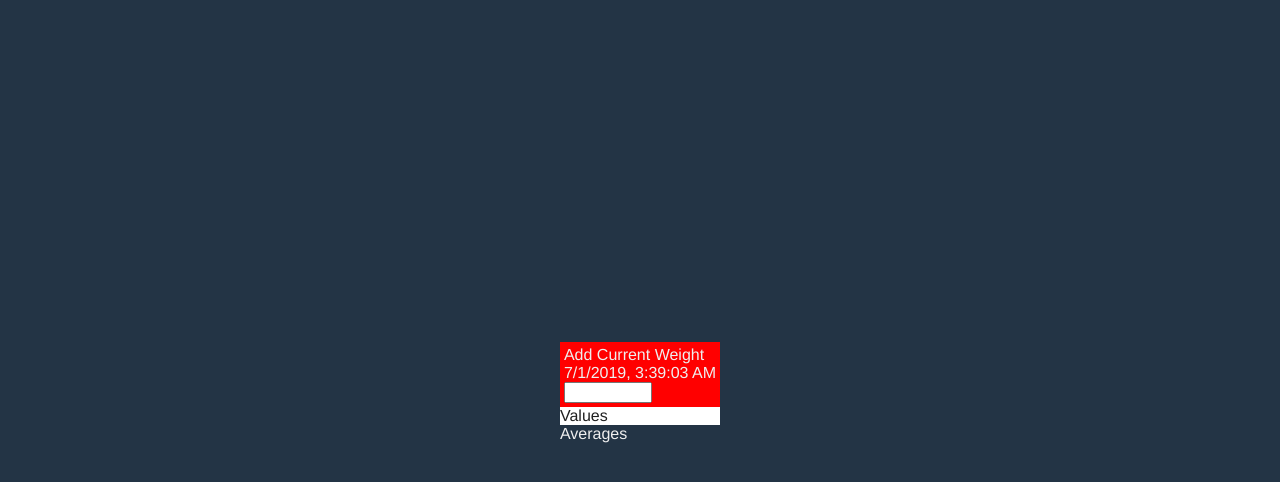
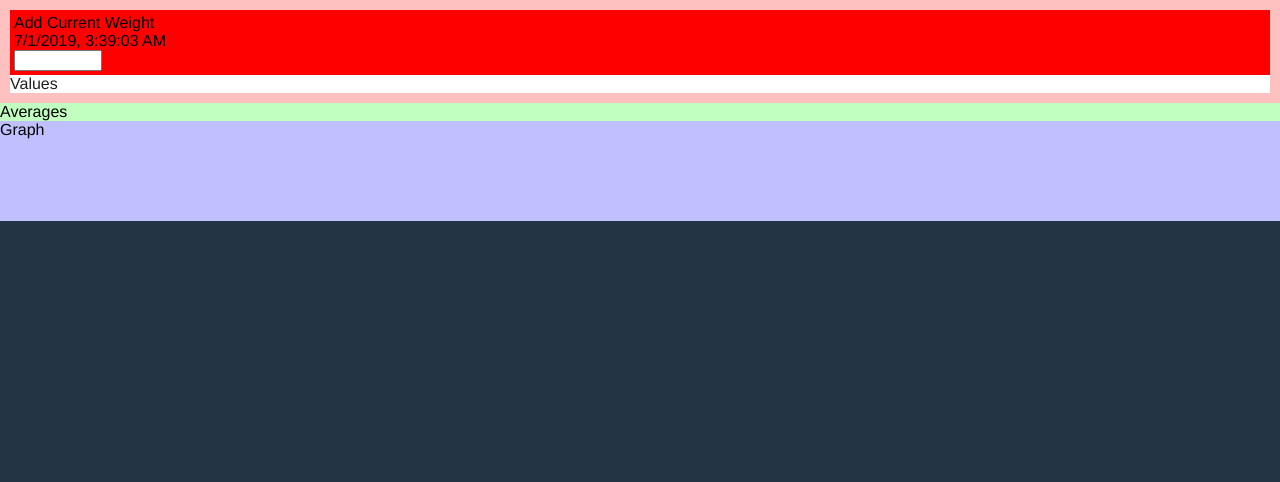
Before and after one commit to philrmass/hunger-habit, a React (Create React App) app: page / in a window 1280 px wide. Shown: the top 482 px of the page. Built offline with nearby package versions, Linux system fonts and the light colour scheme.

Commit message:
change layout

```diff
--- a/src/components/App.js
+++ b/src/components/App.js
@@ -1,6 +1,10 @@
 import React, { useEffect, useState } from 'react';
+import { useLocalStorage } from '../utilities/storage';
+import Averages from './Averages';
+import Graph from './Graph';
+import Weights from './Weights';
 import '../style/App.css';
-import { useLocalStorage } from '../utilities/storage';
+
 
 function averageMonths(weights) {
   const aves = Array.from(Array(12), () => 0);
@@ -57,92 +61,32 @@ function App() {
     setYears(averaged);
   }, [weights]);
 
-  function saveWeight(e) {
-    if(e.keyCode === 13) {
-      setWeights([...weights, {
-        time: Date.now(),
-        weight: e.target.value,
-      }]);
-    }
+  function saveWeight(value) {
+    setWeights([...weights, {
+      time: Date.now(),
+      weight: value,
+    }]);
   }
 
   function deleteWeight(time) {
     setWeights(weights.filter((value) => value.time !== time));
   }
 
-  const date = new Date();
   return (
-    <div className="page">
-      <main className="weightMain">
-        <section>
-          <div className="weightInput">
-            <div>
-              Add Current Weight
-            </div>
-            <div>
-              {(new Date()).toLocaleString()}
-            </div>
-            <div>
-              <input
-                type="number"
-                min="0"
-                max="1000"
-                step="0.1"
-                onKeyUp={saveWeight}
-              />
-            </div>
-          </div>
-          <div className="weightValues">
-            <header>
-              Values
-            </header>
-            <main>
-              { weights.map((value) => (
-                <div key={value.time}>
-                  <span className="weight">
-                    {value.weight}
-                  </span>
-                  <span className="time">
-                    {(new Date(value.time)).toLocaleString()}
-                  </span>
-                  <button onClick={() => deleteWeight(value.time)}>
-                    Delete
-                  </button>
-                </div>
-              ))}
-            </main>
-          </div>
-        </section>
-        <section>
-          <div>
-            Averages
-          </div>
-          <ul>
-            { years.map((year) => (
-              <li key={year}>
-                {year.year}
-                <ul>
-                  { year.monthAves.map((ave, index) =>
-                    ((ave != 0) &&
-                    <li key={`${year}-${index}`} className='average'>
-                    <div>
-                      {(new Date(date.setMonth(index))).toLocaleString('en', { month: 'long' })}
-                    </div>
-                    <div>
-                      {ave.toFixed(1)}
-                    </div>
-                    <div>
-                      ({year.monthStdDevs[index].toFixed(1)})
-                    </div>
-                  </li>
-                  ))}
-                </ul>
-              </li>
-            ))}
-          </ul>
-        </section>
-      </main>
-    </div>
+    <main className='page'>
+      <Weights
+        weights={weights}
+        saveWeight={saveWeight}
+        deleteWeight={deleteWeight}
+      />
+      <Averages
+        weights={weights}
+        years={years}
+      />
+      <Graph
+        weights={weights}
+      />
+    </main>
   );
 }
 
--- /dev/null
+++ b/src/components/Averages.js
@@ -0,0 +1,45 @@
+import React from 'react';
+import PropTypes from 'prop-types';
+
+
+function Averages({ weights, years }) {
+  const date = new Date();
+
+  return (
+    <section className='averages'>
+      <div>
+        Averages
+      </div>
+      <ul>
+        { years.map((year) => (
+          <li key={year}>
+            {year.year}
+            <ul>
+              { year.monthAves.map((ave, index) =>
+                ((ave !== 0) &&
+                  <li key={`${year}-${index}`} className='average'>
+                    <div>
+                      {(new Date(date.setMonth(index))).toLocaleString('en', { month: 'long' })}
+                    </div>
+                    <div>
+                      {ave.toFixed(1)}
+                    </div>
+                    <div>
+                      ({year.monthStdDevs[index].toFixed(1)})
+                    </div>
+                  </li>
+                ))}
+              </ul>
+            </li>
+        ))}
+      </ul>
+    </section>
+  );
+}
+
+Averages.propTypes = {
+  weights: PropTypes.arrayOf(PropTypes.object),
+  years: PropTypes.arrayOf(PropTypes.object),
+};
+
+export default Averages;
--- /dev/null
+++ b/src/components/Graph.js
@@ -0,0 +1,16 @@
+import React from 'react';
+import PropTypes from 'prop-types';
+
+function Weights({ weights }) {
+  return (
+    <section className='graph'>
+      <div>Graph</div>
+    </section>
+  );
+}
+
+Weights.propTypes = {
+  weights: PropTypes.arrayOf(PropTypes.object),
+};
+
+export default Weights;
--- /dev/null
+++ b/src/components/Weights.js
@@ -0,0 +1,65 @@
+import React, { useState } from 'react';
+import PropTypes from 'prop-types';
+
+function Weights({ weights, saveWeight, deleteWeight }) {
+  const [current, setCurrent] = useState(undefined);
+
+  function enterWeight(e) {
+    if(e.keyCode === 13) {
+      console.log('enter', e.target.value);
+      saveWeight(e.target.value);
+    }
+  }
+
+  return (
+    <section className='weights'>
+      <section>
+        <div className="weightInput">
+          <div>
+            Add Current Weight
+          </div>
+          <div>
+            {(new Date()).toLocaleString()}
+          </div>
+          <div>
+            <input
+              type="number"
+              min="0"
+              max="1000"
+              step="0.1"
+              onKeyUp={enterWeight}
+            />
+          </div>
+        </div>
+        <div className="weightValues">
+          <header>
+            Values
+          </header>
+          <main>
+            { weights.map((value) => (
+              <div key={value.time}>
+                <span className="weight">
+                  {value.weight}
+                </span>
+                <span className="time">
+                  {(new Date(value.time)).toLocaleString()}
+                </span>
+                <button onClick={() => deleteWeight(value.time)}>
+                  Delete
+                </button>
+              </div>
+            ))}
+          </main>
+        </div>
+      </section>
+    </section>
+  );
+}
+
+Weights.propTypes = {
+  weights: PropTypes.arrayOf(PropTypes.object),
+  saveWeight: PropTypes.func,
+  deleteWeight: PropTypes.func,
+};
+
+export default Weights;
--- a/src/index.css
+++ b/src/index.css
@@ -1,4 +1,5 @@
 :root {
+  --bg-color: #233445;
 }
 
 body {
@@ -8,14 +9,38 @@ body {
 }
 
 .page {
-  display: flex;
-  justify-content: center;
-  align-items: center;
   min-height: 100vh;
-  background: #233445;
+  background: var(--bg-color);
+}
+
+.top {
+  background: #ffe0c0;
+}
+
+.weights {
+  height: 60%;
+  padding: 10px;
+  border: 20px;
+  background: #ffc0c0;
+}
+
+.averages {
+  background: #c0ffc0;
+  color: black;
+}
+
+.averages ul {
+  margin: 0;
+  padding: 0;
 }
 
 .average {
   display: flex;
   justify-content: space-around;
 }
+
+.graph {
+  min-width: 300px;
+  min-height: 100px;
+  background: #c0c0ff;
+}
--- a/src/utilities/storage.js
+++ b/src/utilities/storage.js
@@ -1,18 +1,22 @@
-import { useState } from 'react';
+import { useEffect, useState } from 'react';
 
 export function useLocalStorage(key, initialValue) {
-  let storedValue = localStorage.getItem(key);
-  if (storedValue === null) {
-    storedValue = initialValue;
-    localStorage.setItem(key, JSON.stringify(initialValue));
-  } else {
-    storedValue = JSON.parse(storedValue);
-  }
+  const [value, setValue] = useState(() => {
+    const stored = window.localStorage.getItem(key);
+    if (stored) {
+      try {
+        return JSON.parse(stored);
+      } catch (err) {
+        console.error('localStorage error:', key, stored, err);
+      }
+    }
+    window.localStorage.setItem(key, JSON.stringify(initialValue));
+    return initialValue;
+  });
 
-  const [value, setValue] = useState(storedValue);
+  useEffect(() => {
+    window.localStorage.setItem(key, JSON.stringify(value));
+  }, [key, value]);
 
-  return [value, (updated) => {
-    setValue(updated);
-    localStorage.setItem(key, JSON.stringify(updated));
-  }];
+  return [value, setValue];
 }
```
